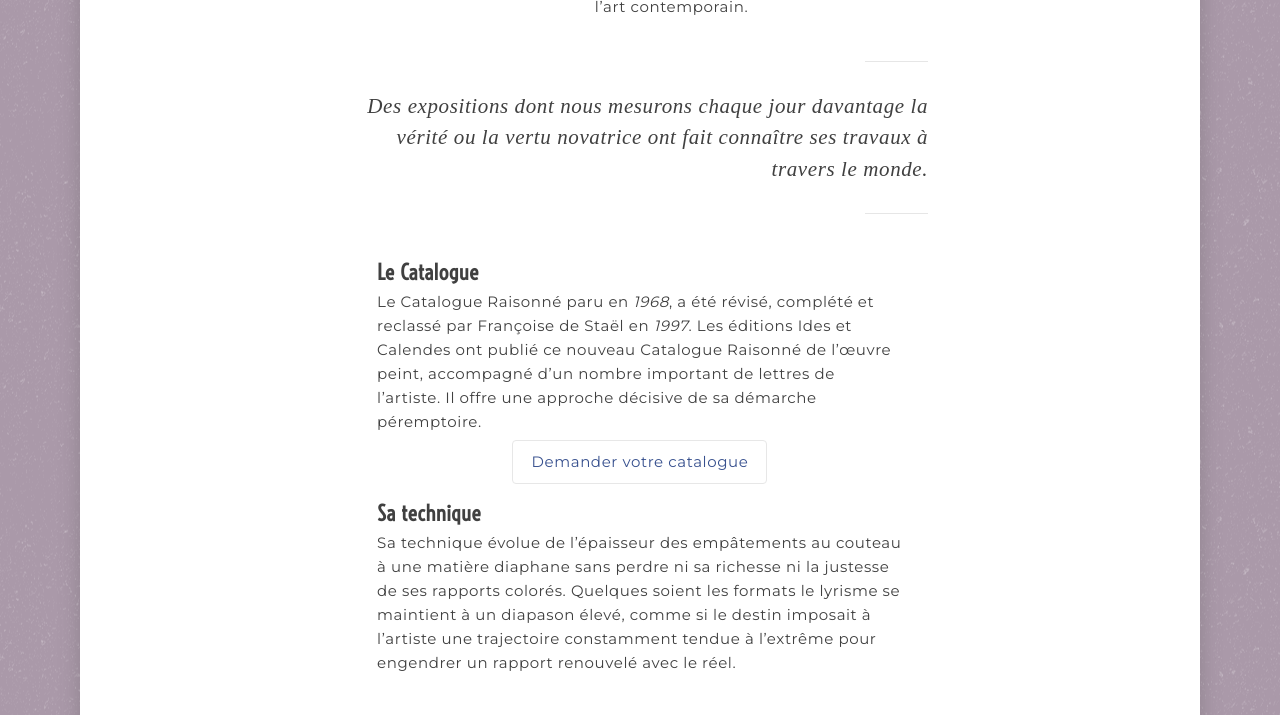
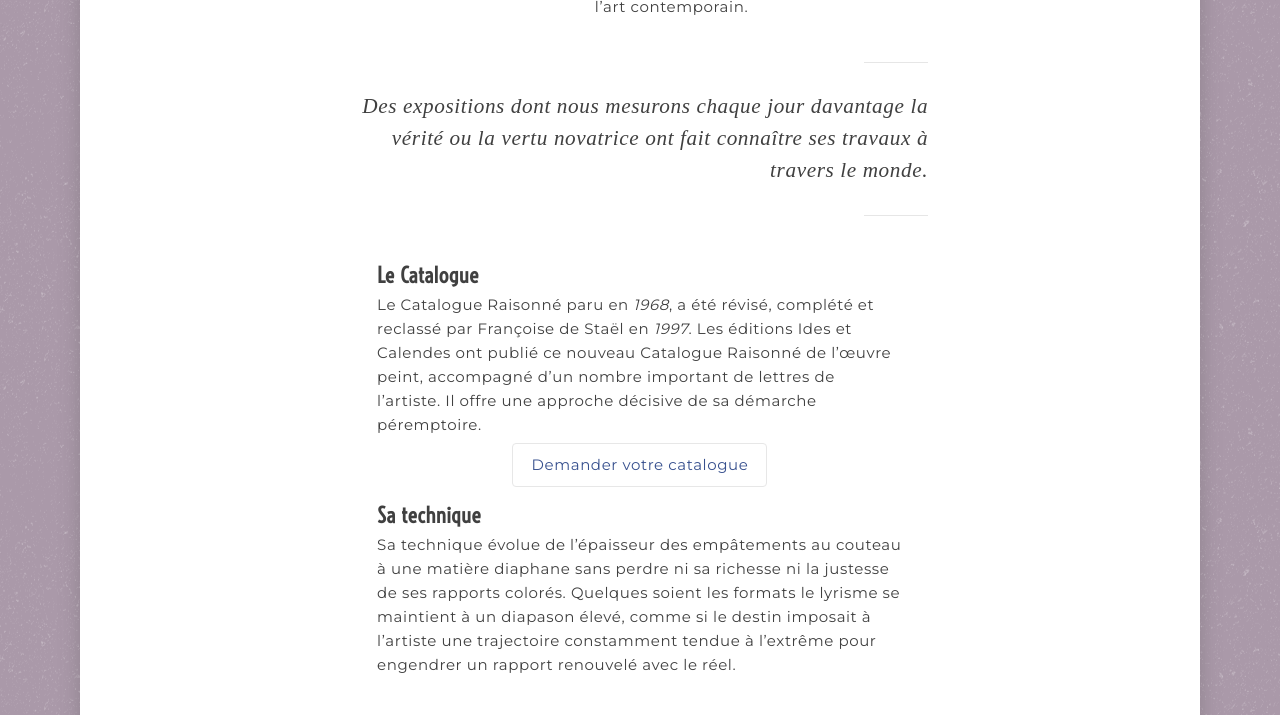
Before and after one commit to MaximeScibetta/projet-artist, a website: page src/pug/index.pug in a window 1280 px wide. Shown: the part 812-1527 px from the top of the page. Drawn offline with nearby package versions, Linux system fonts and the light colour scheme; files that its build step writes are made by us from their sources; files whose address does not match are found by name.

Commit message:
petits correctifs

```diff
--- a/src/sass/base/_links.scss
+++ b/src/sass/base/_links.scss
@@ -5,5 +5,6 @@ a{
 
   &:hover, &:focus{
     color: $link-hover-txt-color;
+    cursor: pointer;
   }
 }
--- a/src/sass/components/_biographie__text__quote.scss
+++ b/src/sass/components/_biographie__text__quote.scss
@@ -2,7 +2,7 @@
   margin: 2em auto;
   width: 80%;
   text-align: right;
-  font: italic normal 1.4em/1.5em serif;
+  font: italic normal 1.414em/1.5em serif;
   padding: 1.4em 0;
   position: relative;
   z-index: 5;
--- a/src/sass/components/_galerie__close-button.scss
+++ b/src/sass/components/_galerie__close-button.scss
@@ -13,8 +13,6 @@
 }
 }
 
-//javascript enable
-
 .js-enable .galerie__close-button--visible{
   display: initial;
   position: absolute;
```
